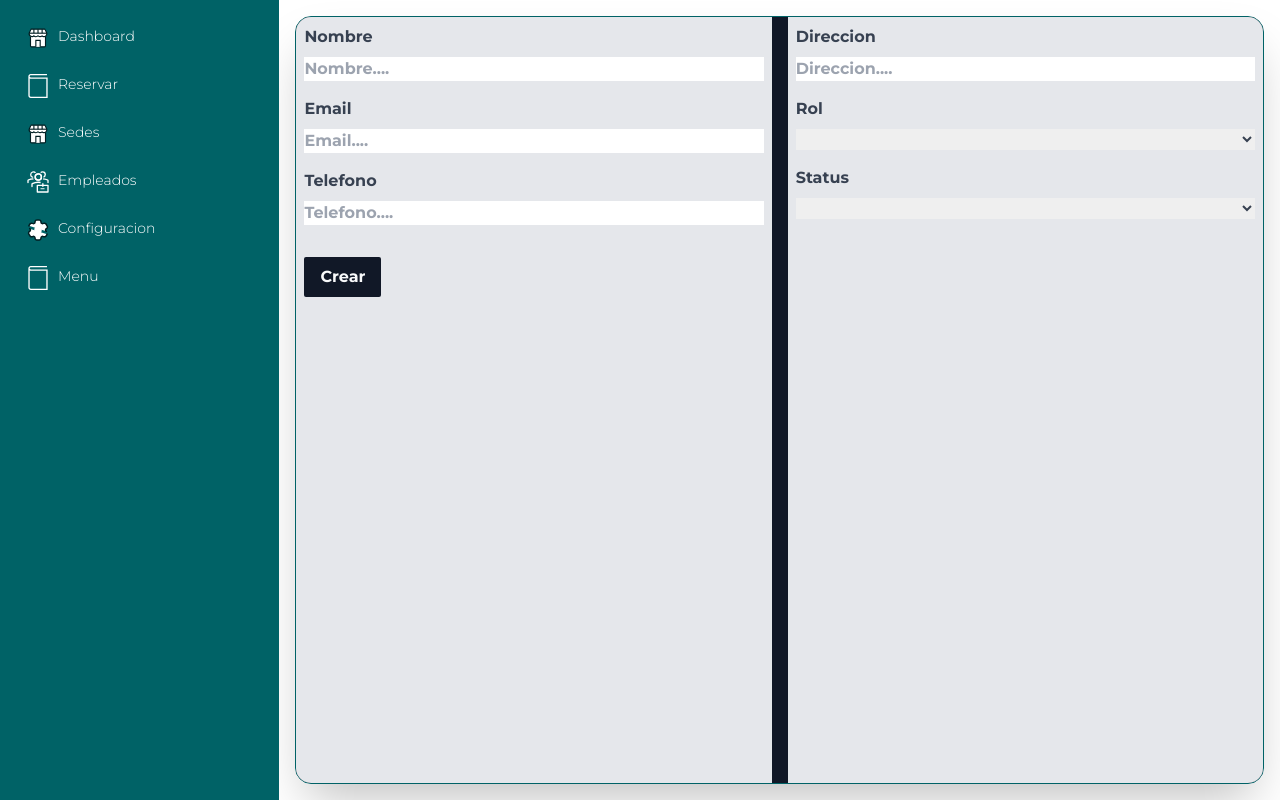
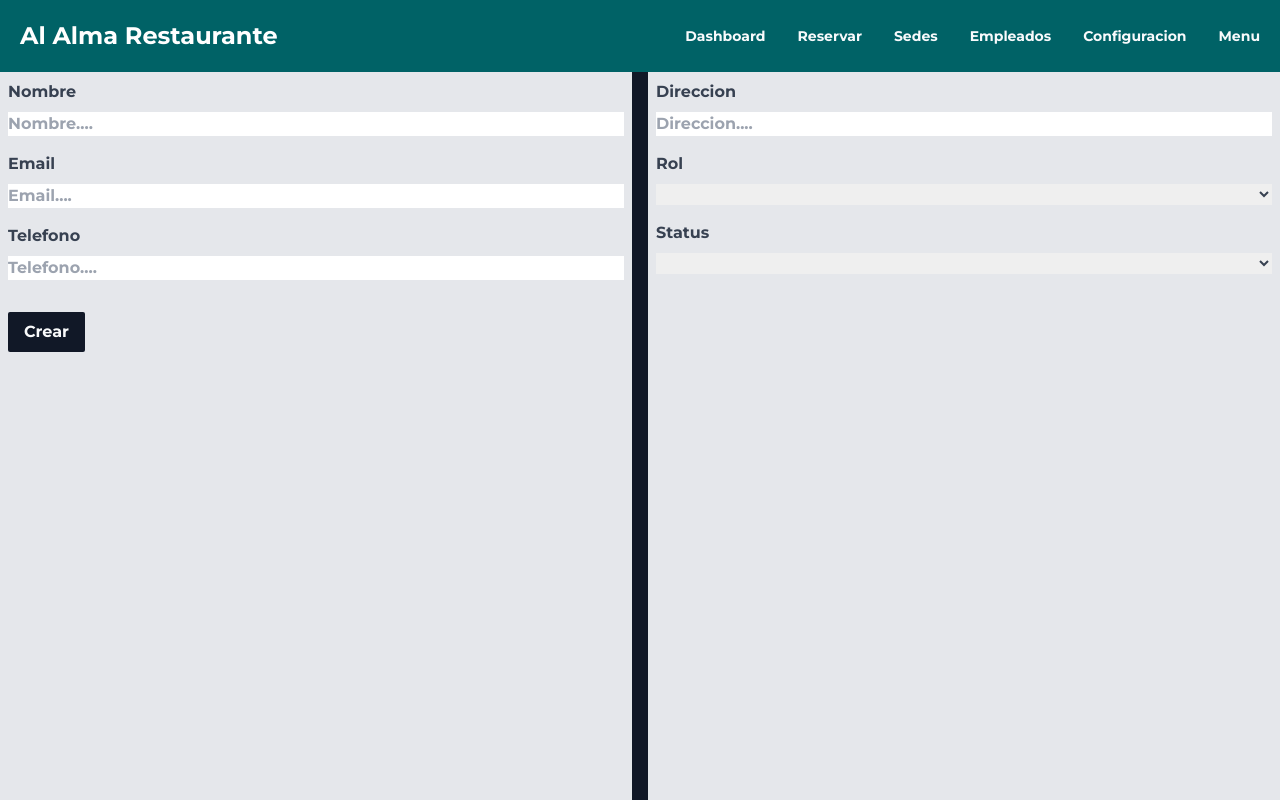
Before and after one commit to marlon7piri/al_alma_reservas, a Next.js app: page /dashboard/empleados/nuevo in a window 1280 px wide. Built offline with nearby package versions, Linux system fonts and the light colour scheme.

Commit message:
add new url 3

```diff
--- a/src/app/components/Aside.jsx
+++ b/src/app/components/Aside.jsx
@@ -54,22 +54,18 @@ function Aside() {
 
   return (
     <div className="menu_container">
+      <p className="text-2xl font-bold">Al Alma Restaurante</p>
       <div className="menu" id="menu">
         {links.map((link) => {
           return (
             <Link
               href={link.href} onClick={() => handlerClick()}
-              className={` mt-2 w-full flex gap-2 hover:bg-gray-900 duration-300  px-4 py-2 rounded-md ${
-                pathname === link.href ? "bg-sky-500 text-gray-900" : ""
+              className={` text-slate-50  transition duration-300  hover:text-slate-900 ${
+                pathname === link.href ? "text-slate-900" : ""
               }`}
               key={link.label}
             >
-              <Image
-                src={link.icon}
-                width={24}
-                height={24}
-                alt="iconos del aside"
-              />
+
               <p className="">{link.label}</p>
             </Link>
           );
--- a/src/app/components/CardSedes.jsx
+++ b/src/app/components/CardSedes.jsx
@@ -12,7 +12,7 @@ import React from "react";
         return (
           <Link
             key={e._id}
-            className="bg-[#006266] text-slate-50 font-semibold ml-4 p-4 rounded-2xl lg:w-[400px] sm:min-w-[300px]  lg:text-xl sm:text-[14px] hover:scale-105 duration-500 shadow-2xl hover:shadow-gray-950  min-h-[200px] h-[250px]"
+            className="bg-slate-50 text-[#006266] font-semibold ml-4 p-4 rounded-2xl lg:w-[400px] sm:min-w-[300px]  lg:text-xl sm:text-[14px] hover:scale-105 duration-500 shadow-2xl hover:shadow-gray-950  min-h-[200px] h-[250px] text-left"
             href={`/dashboard/sedes/${e.sede}`}
           >
             <h3>Sede: {e.sede}</h3>
--- a/src/app/dashboard/empleados/ListEmpleados.jsx
+++ b/src/app/dashboard/empleados/ListEmpleados.jsx
@@ -9,8 +9,8 @@ import React, { useEffect } from "react";
 
 
   return (
-    <div class="relative overflow-x-auto shadow-md sm:rounded-lg">
-      <table class="w-full text-sm text-left text-gray-500 dark:text-gray-400">
+    <div class="w-full relative overflow-x-auto shadow-md sm:rounded-lg">
+      <table class="w-[calc(100vw-30rem)] text-sm text-left text-slate-900 dark:text-slate-50 m-auto" >
         <thead class="text-xs text-gray-50 uppercase bg-gray-900 dark:bg-gray-700 dark:text-gray-400">
           <tr>
             <th scope="col" class="px-6 py-3">
@@ -39,7 +39,7 @@ import React, { useEffect } from "react";
         <tbody>
           {data?.map((e) => {
             return (
-              <tr class="bg-white border-b dark:bg-gray-800 dark:border-gray-700" key={e.id}>
+              <tr class="bg-white  dark:bg-gray-800 dark:border-gray-700" key={e.id}>
                 <th
                   scope="row"
                   class="px-6 py-4 font-medium text-gray-900 whitespace-nowrap dark:text-white"
--- a/src/app/dashboard/empleados/SearchEmpleados.jsx
+++ b/src/app/dashboard/empleados/SearchEmpleados.jsx
@@ -23,7 +23,7 @@ import React from "react";
   }
 
   return(
-    <div>
+    <div className="w-full">
         <input type="text" onChange={handlerChange} placeholder={placeholder} />
         <Link href="/dashboard/empleados/nuevo">Nuevo Usuario</Link>
     </div>
--- a/src/app/dashboard/empleados/page.jsx
+++ b/src/app/dashboard/empleados/page.jsx
@@ -14,7 +14,7 @@ import { fetchUser } from "../../libs/data";
   const data = await fetchUser();
 
   return (
-    <div>
+    <div className="w-full h-full flex flex-col justify-center items-start">
       <SearchEmpleados placeholder="Buscar un empleado..."/>
       <ListEmpleados data={data}/>
     </div>
--- a/src/app/dashboard/layout.js
+++ b/src/app/dashboard/layout.js
@@ -1,19 +1,15 @@
-import React from 'react'
-import Aside from '../components/Aside'
+import React from "react";
+import Aside from "../components/Aside";
 
-const Layout = ({children}) => {
+const Layout = ({ children }) => {
   return (
-    <div className=" min-h-screen flex w-full h-screen">
-
-    <Aside />
-
-    <div className="p-4 w-[90%] h-full overflow-scroll">
-      <div className="layout overflow-scroll  w-[100%] h-full rounded-2xl shadow-2xl">
+    <div className="w-full h-screen overflow-scroll">
+      <Aside />
+      <div className="layout overflow-scroll  w-full h-full  shadow-2xl">
         {children}
       </div>
     </div>
-  </div>
-  )
-}
+  );
+};
 
-export default Layout
+export default Layout;
--- a/src/app/dashboard/new/page.jsx
+++ b/src/app/dashboard/new/page.jsx
@@ -3,7 +3,7 @@ import Formulario from './Formulario'
 
 const NewReservas = () => {
   return (
-    <main className='w-full h-full p-4  flex justify-center items-center'>
+    <main className='w-full h-full p-4  flex justify-center items-center '>
 
   <Formulario/>
     </main>
--- a/src/app/dashboard/reservar/Page.module.css
+++ b/src/app/dashboard/reservar/Page.module.css
@@ -1,7 +1,7 @@
 .fondo_home {
   width: 100%;
   height: 100%;
-  background-image: url(/images/fondo.jpeg);
+  background-image: url(/images/fondo.jpg);
   background-size: cover;
   background-position: center;
   background-repeat: no-repeat;
--- a/src/app/dashboard/reservar/page.jsx
+++ b/src/app/dashboard/reservar/page.jsx
@@ -8,8 +8,8 @@ export default function Reservar() {
 
       <section className={styles.fondo_home}>
         <div className="w-full  flex justify-center items-center flex-col gap-14">
-          <h1 className="text-6xl font-black text-gray-900">Al Alma Cafe</h1>
-          <Link href="/dashboard/new" className="btn">
+          <h1 className="text-[100px] font-bold text-slate-900 border ">Al Alma Cafe</h1>
+          <Link href="/dashboard/new" className="bg-[#006266] px-6 py-4 rounded-md text-slate-50 font-bold hover:bg-slate-50 hover:text-[#006266] transition duration-500">
             Hacer Reservacion
           </Link>
         </div>
--- a/src/app/dashboard/sedes/[id]/page.jsx
+++ b/src/app/dashboard/sedes/[id]/page.jsx
@@ -14,7 +14,7 @@ export default async function Sedes() {
   const data = await fetchReservas()
 
   return (
-    <div>
+    <div className="">
       <h1>Reservas</h1>
 
       <div className=" w-full h-full p-4 ">
--- a/src/app/globals.css
+++ b/src/app/globals.css
@@ -19,20 +19,16 @@
 }
 
 .layout {
-  background-image: #dfe4ea;
-  border: 1px #006266 solid;
+  width: 100%;
+  min-height: 100vh;
+  overflow: scroll;
+  background-image: url(/images/fondo.jpg);
+
+
+
 }
 
-.input {
-  /*   border: none;
-  outline: none;
-  border-radius: 15px;
 
-  padding: 1em;
-  background-color: #cccccc00;
-  box-shadow: inset 2px 5px 10px rgba(185, 180, 180, 0.729);
-  transition: 300ms ease-in-out; */
-}
 
 .input:focus {
   background-color: white;
@@ -40,62 +36,7 @@
   box-shadow: 13px 13px 100px #cfcece, -13px -13px 100px #ffffff;
 }
 
-.btn {
-  --color: #f5f8f7;
-  --color2: rgb(10, 25, 30);
-  padding: 0.8em 1.75em;
-  background-color: rgb(10, 9, 9);
-  border-radius: 6px;
-  border: 0.3px solid var(--color);
-  transition: 0.5s;
-  position: relative;
-  overflow: hidden;
-  cursor: pointer;
-  z-index: 1;
-  font-weight: 300;
-  font-size: 17px;
-  font-family: "Roboto", "Segoe UI", sans-serif;
-  text-transform: uppercase;
-  color: var(--color);
-}
 
-.btn::after,
-.btn::before {
-  content: "";
-  display: block;
-  height: 100%;
-  width: 100%;
-  transform: skew(90deg) translate(-50%, -50%);
-  position: absolute;
-  inset: 50%;
-  left: 25%;
-  z-index: -1;
-  transition: 0.5s ease-out;
-  background-color: var(--color);
-}
-
-.btn::before {
-  top: -50%;
-  left: -25%;
-  transform: skew(90deg) rotate(180deg) translate(-50%, -50%);
-}
-
-.btn:hover::before {
-  transform: skew(45deg) rotate(180deg) translate(-50%, -50%);
-}
-
-.btn:hover::after {
-  transform: skew(45deg) translate(-50%, -50%);
-}
-
-.btn:hover {
-  color: var(--color2);
-}
-
-.btn:active {
-  filter: brightness(0.7);
-  transform: scale(0.98);
-}
 
 @media (prefers-color-scheme: dark) {
   :root {
@@ -106,13 +47,16 @@
 }
 
 .menu_container {
-  width: 25%;
-  height: 100vh;
+  width: 100%;
   background-color: #006266;
   font-size: 14px;
   color: white;
-  padding: 10px;
+  padding: 20px;
   position: relative;
+  display: flex;
+  justify-content: space-between;
+  align-items: center;
+
 }
 
 .menu_hamburguesa {
@@ -122,6 +66,9 @@
 .menu {
   background-color: #006266;
   color: white;
+  font-weight: 700;
+  display: flex;
+  gap:2rem;
 }
 
 @media (width < 600px) {
@@ -151,6 +98,7 @@
     transform: translateX(-220px);
     transition: 0.3s;
     padding: 40px;
+    z-index: 900;
   }
 
   .open_menu {
```
Also changed, not shown: public/images/fondo.jpeg (deleted), public/images/fondo.jpg (added).
